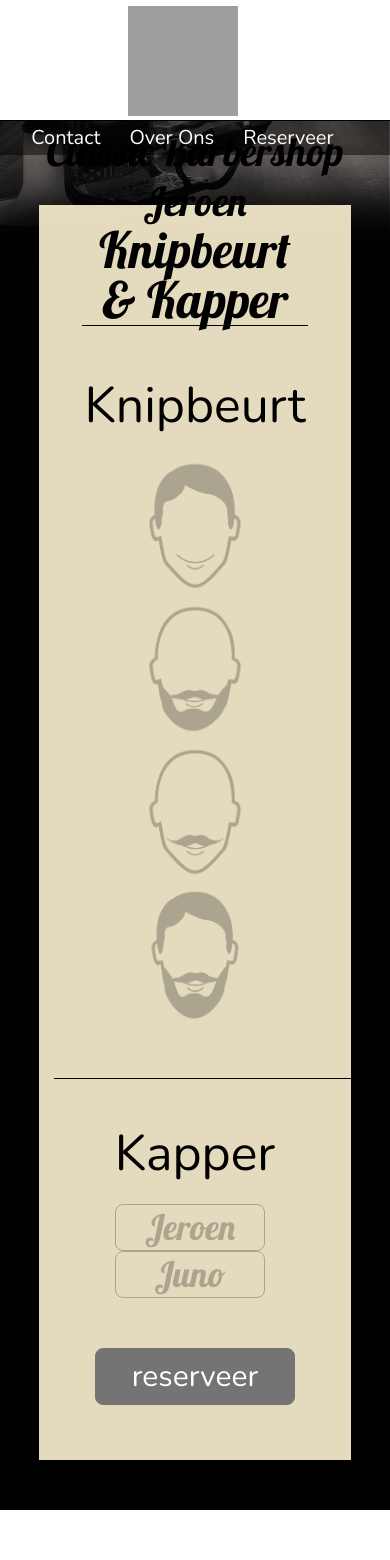
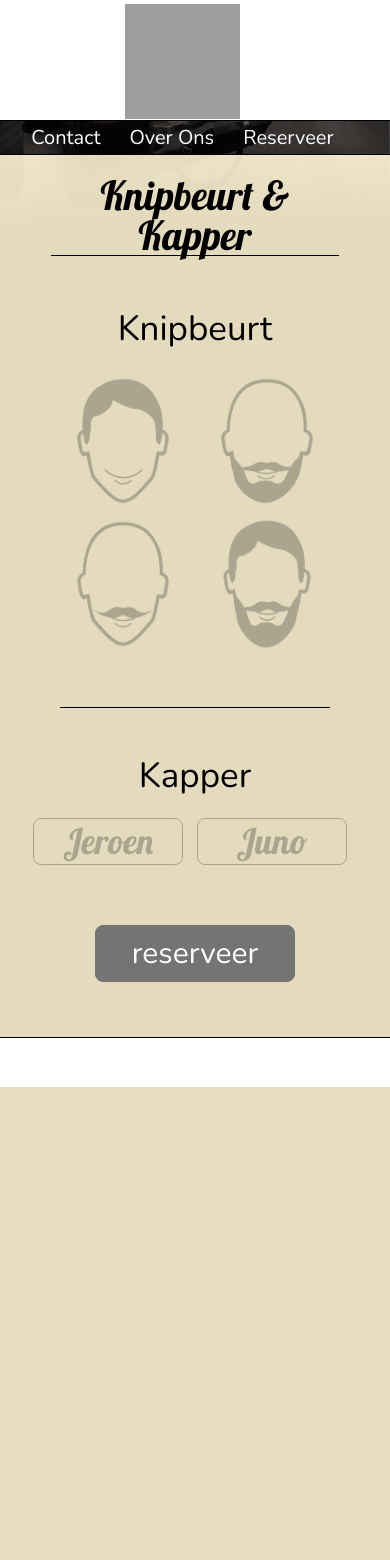
Before and after one commit to sandervspl/barbershop-jeroen-website-CLE2, a PHP site: page /blok2sprint1/ in a window 390 px wide; the page is wider, and only the part inside the window is pictured. After the commit the page ends 1087 px from the top of that part, so only its background shows below. Run offline with PHP 8.4, Linux system fonts and the light colour scheme; grey boxes are pictures that could not be loaded.

Commit message:
45
more responsive body work

```diff
--- a/calendar.php
+++ b/calendar.php
@@ -5,9 +5,7 @@ include_once "nlDate.php";
 <html lang="en">
 <head>
   <meta charset="UTF-8">
-
     <title>Classic Barbershop Jeroen</title>
-
     <link rel="stylesheet" href="style/style.css">
 </head>
 <body>
--- a/index.php
+++ b/index.php
@@ -3,7 +3,7 @@ session_start();
 
 if (!isset($_POST['submit'])) {
     $_SESSION['barber'] = '';
-    $_SESSION['cut'] = '';               // TODO: replace this with 'baard' in db
+    $_SESSION['cut'] = '';
     $_SESSION['date'] = '';
     $_SESSION['time'] = '';
 } else {
--- a/style/style.css
+++ b/style/style.css
@@ -41,9 +41,15 @@ body {
 
 .divider {
     margin: 50px auto 50px auto;
-    width: 500px;
+    width: 50%;
     border-bottom: 1px solid black;
 }
+
+    @media only screen and (max-width: 600px) {
+        .divider {
+            width: 75%;
+        }
+    }
 
 .button {
     cursor: pointer;
@@ -119,12 +133,50 @@ body {
     text-align: center;
 }
 
+@media only screen and (max-width: 600px) {
+    #header-logo {
+        /*visibility: hidden;*/
+        width: 85px;
+        height: 85px;
+    }
+
+    #header-name {
+        font-size: 30px;
+    }
+}
+
+@media only screen and (max-width: 450px) {
+    #header-logo {
+        /*visibility: hidden;*/
+        width: 115px;
+        height: 115px;
+    }
+
+    #header-name {
+        visibility: hidden;
+    }
+}
+
+
+
+/*********************/
+/*
+    NAVIGATION BAR
+                    */
+/*********************/
+
 nav#navigation-background {
     width: 100%;
     height: 35px;
     background-color: rgba(0, 0, 0, 0.5);
     border-top: 1px solid black;
 }
+
+    @media only screen and (max-width: 750px) {
+        nav#navigation-background {
+            border-bottom: 1px solid black;
+        }
+    }
 
     nav#navigation-background .navigation-helper {
         width: 100%;
@@ -168,6 +229,12 @@ nav#navigation-background ul li a {
     position: relative;
     top: 20px;
 }
+
+    @media only screen and (max-width: 450px) {
+        #header-text-header {
+            font-size: 40px;
+        }
+    }
 
 .header-text-big {
     font-family: Lobster, serif;
@@ -273,7 +340,7 @@ section ul li a {
     cursor: pointer;
 
     padding: 5px;
-    margin-right: 10px;
+    margin: auto 10px 10px auto;
 
     font-family: Lobster, serif;
     font-size: 35px;
@@ -336,11 +403,24 @@ section ul li a {
     text-align: center;
 }
 
+    @media only screen and (max-width: 750px) {
+        #main-page {
+            width: 100%;
+            margin: 0;
+        }
+    }
+
 .header-text {
     font-family: Nunito, serif;
     font-size: 50px;
     color: black;
 }
+
+    @media only screen and (max-width: 450px) {
+        .header-text {
+            font-size: 35px;
+        }
+    }
 
 .header-text-lobster {
     font-family: Lobster, serif;
@@ -423,10 +508,8 @@ footer {
     width: 100%;
     height: 50px;
     background-color: white;
-    margin-top: 20px;
+    border-top: 1px solid black;
 }
-
-
 
 
 
```
Also changed, not shown: other parts of style/style.css (+73 -27 lines).
